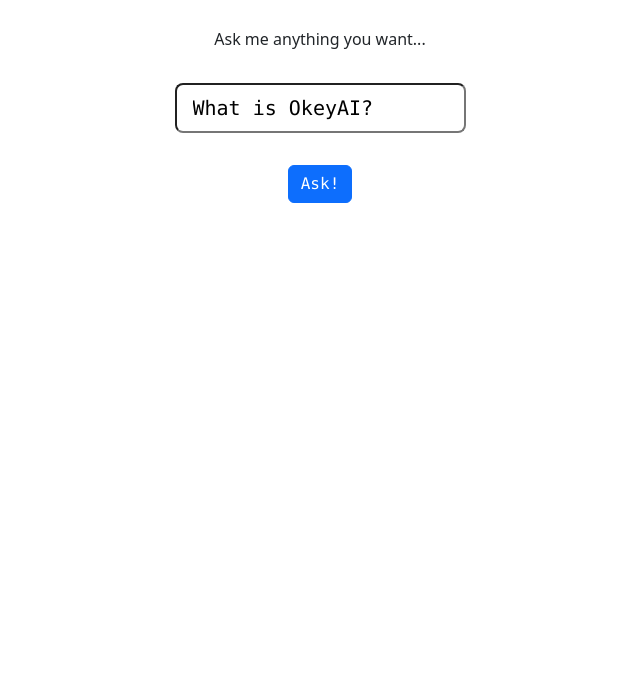
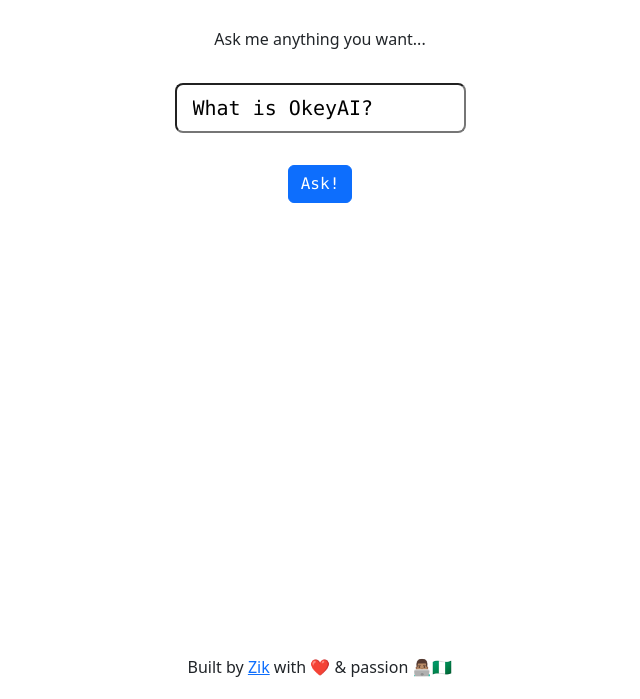
Before and after one commit to isaacszn/ASK, a plain HTML site: page index.html in a window 1280 px wide. Shown: the part 101-800 px from the top of the page, without its empty margins (320-960 px from the left). Drawn offline with Linux system fonts and the light colour scheme.

Commit message:
update on couple of things 😅

```diff
--- a/index.html
+++ b/index.html
@@ -19,6 +19,10 @@
       <p id="loader" class="text-primary m-5 d-none">Loading...</p>
       <p id="result" class="m-5 bg-dark text-light rounded-4 p-3 font-serif d-none" style="font-family: serif; width: 85%;"></p>
     </div>
+
+    <footer class="d-flex justify-content-center align-items-center flex-column position-fixed bottom-0 p-1">
+      <p>Built by <a href="https://x.com/zikk_szn">Zik</a> with ❤️ & passion 👨🏽‍💻🇳🇬</p>
+    </footer>
   </div>
   <script src="/main.js"></script>
 </body>
```
Also changed, not shown: 1 other file.
